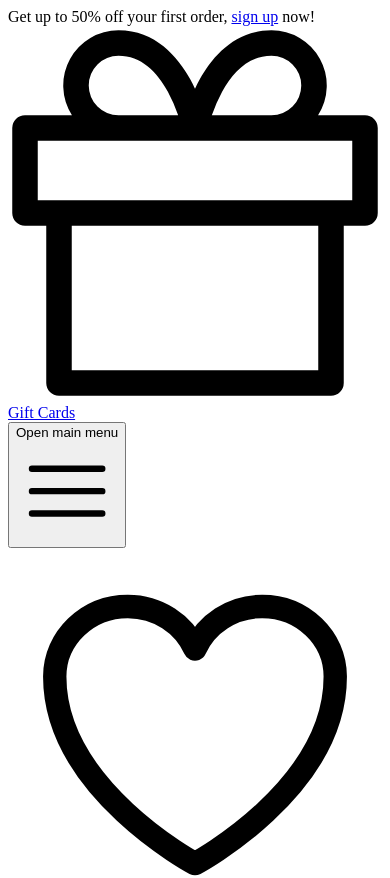
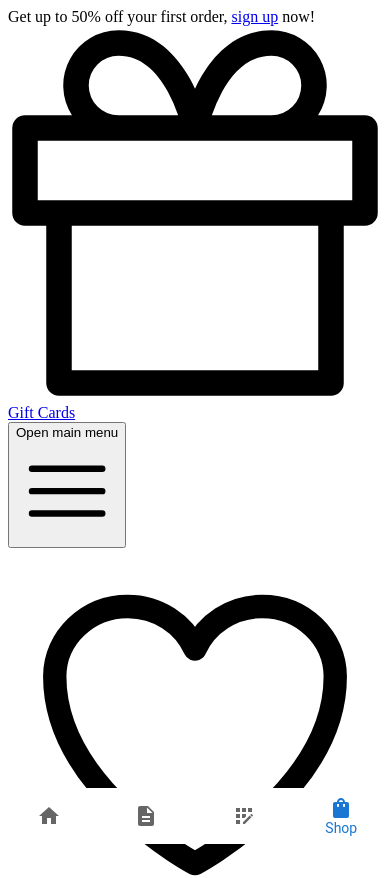
Before and after one commit to savagegraphics/WOA, a Next.js app: page /shop in a window 390 px wide. Shown: the top 878 px of the page. Built offline with nearby package versions, Linux system fonts and the light colour scheme.

Commit message:
first commit

```diff
--- a/src/components/BottomNavigationComponent.tsx
+++ b/src/components/BottomNavigationComponent.tsx
@@ -27,12 +27,7 @@ const BottomNavigationComponent = () => {
         bottom: 0,
         width: '100%',
         zIndex: 999, // Adjust the z-index value if needed
-        display: 'none', // Hide by default
-      }}
-      sx={{
-        '@media (max-width: 699px)': {
-          display: 'flex', // Show on screens up to 699px wide
-        },
+        display: window.innerWidth < 600 ? 'flex' : 'none',
       }}
     >
       <BottomNavigationAction label="Home" value="/" icon={<HomeIcon />} />
```
Also changed, not shown: src/components/BottomNavigationComponent.css (added).
